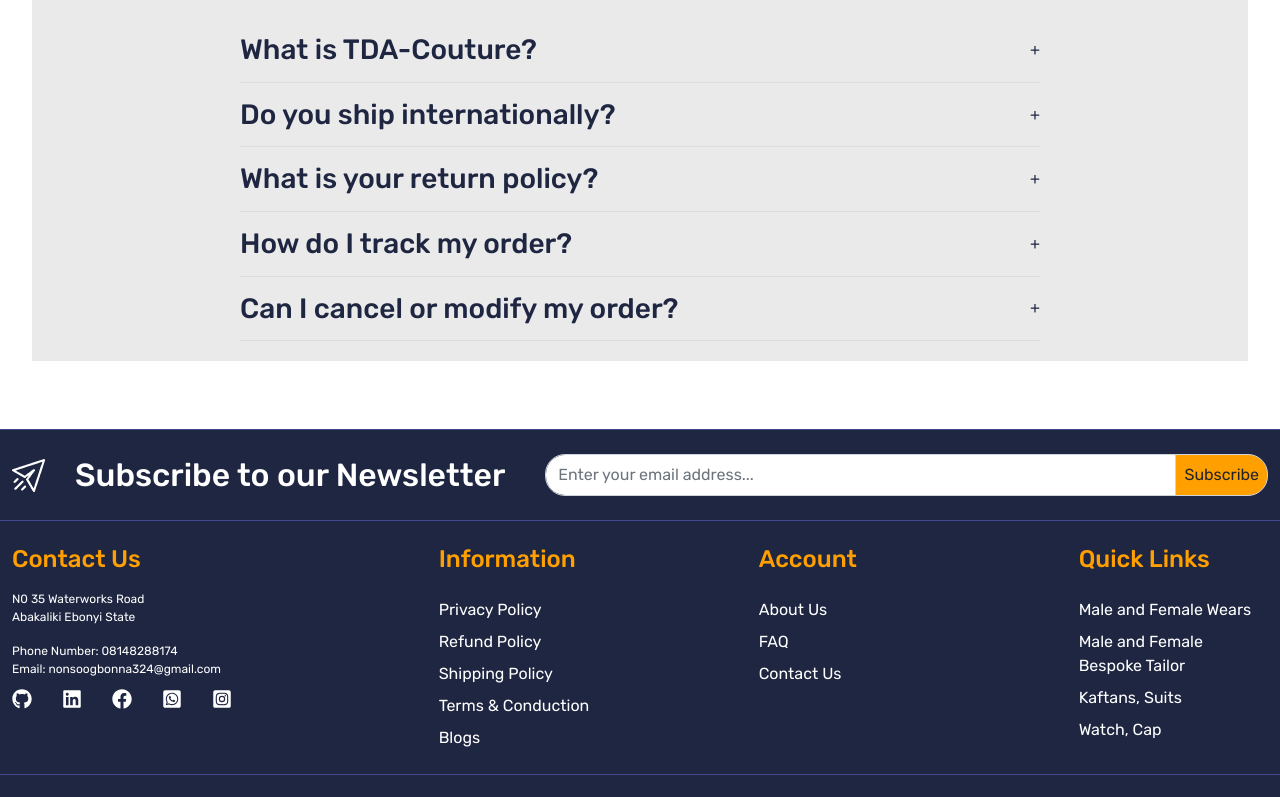
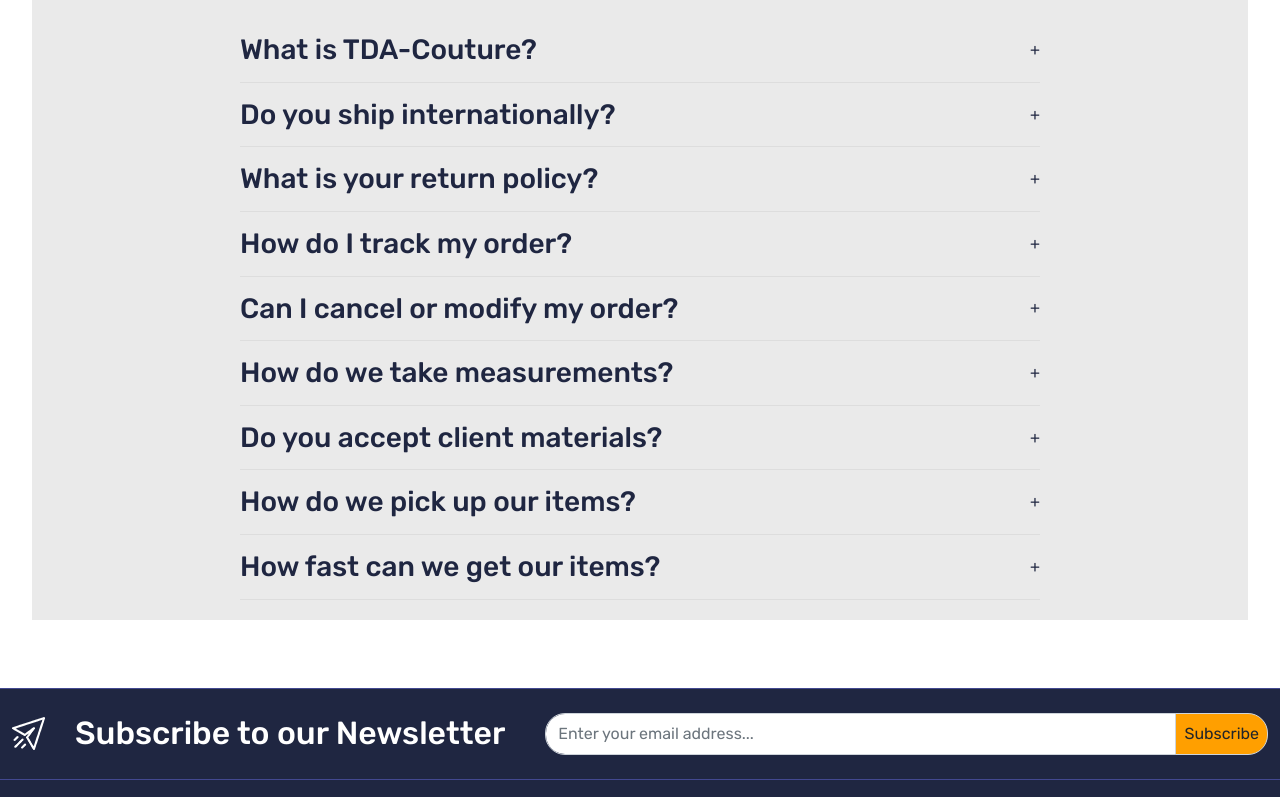
Before and after one commit to Godwinessien2023/TDA-Couture, a React (Create React App) app in the folder client/: page /faq in a window 1280 px wide. Shown: the part 404-1201 px from the top of the page. Built offline with nearby package versions, Linux system fonts and the light colour scheme.

Commit message:
Update Frequently Asked Question

```diff
--- a/client/src/pages/About.jsx
+++ b/client/src/pages/About.jsx
@@ -2,7 +2,9 @@
 
 const About = () => {
   return (
-    <div>About</div>
+    <div>
+	  <h2>About Us</h2>
+	</div>
   )
 }
 
--- a/client/src/pages/FAQ.jsx
+++ b/client/src/pages/FAQ.jsx
@@ -25,6 +25,22 @@
       question: 'Can I cancel or modify my order?',
       answer: 'Orders can be canceled or modified within 24 hours of placing them. Contact customer support for assistance.'
     },
+	{
+		question: 'How do we take measurements?',
+		answer: 'If you are in Lagos, we normally encourage our clients to come into the store so their measurements can be taken ad for fittings to be done. If you are outside Lagos, kindly request for our measurement guide and video or send us your perfect measurement and we will work with it.'
+	},
+	{
+		question: 'Do you accept client materials?',
+		answer: 'We accept client materials, however when you use our materials the price of sewing is reduced.'
+	},
+	{
+		question: 'How do we pick up our items?',
+		answer: 'If you live abroad or outside Lagos, you can either ask your contact to help you pick up or we can inquire on the cost of shipping/transportation to your location and inform you accordingly.'
+	},
+	{
+		question: 'How fast can we get our items?',
+		answer: 'Our order lead time is 7 - 10 days, however since inception we have managed to finish orders within 4 days.'
+	},
   ];
   return (
     <>
```
